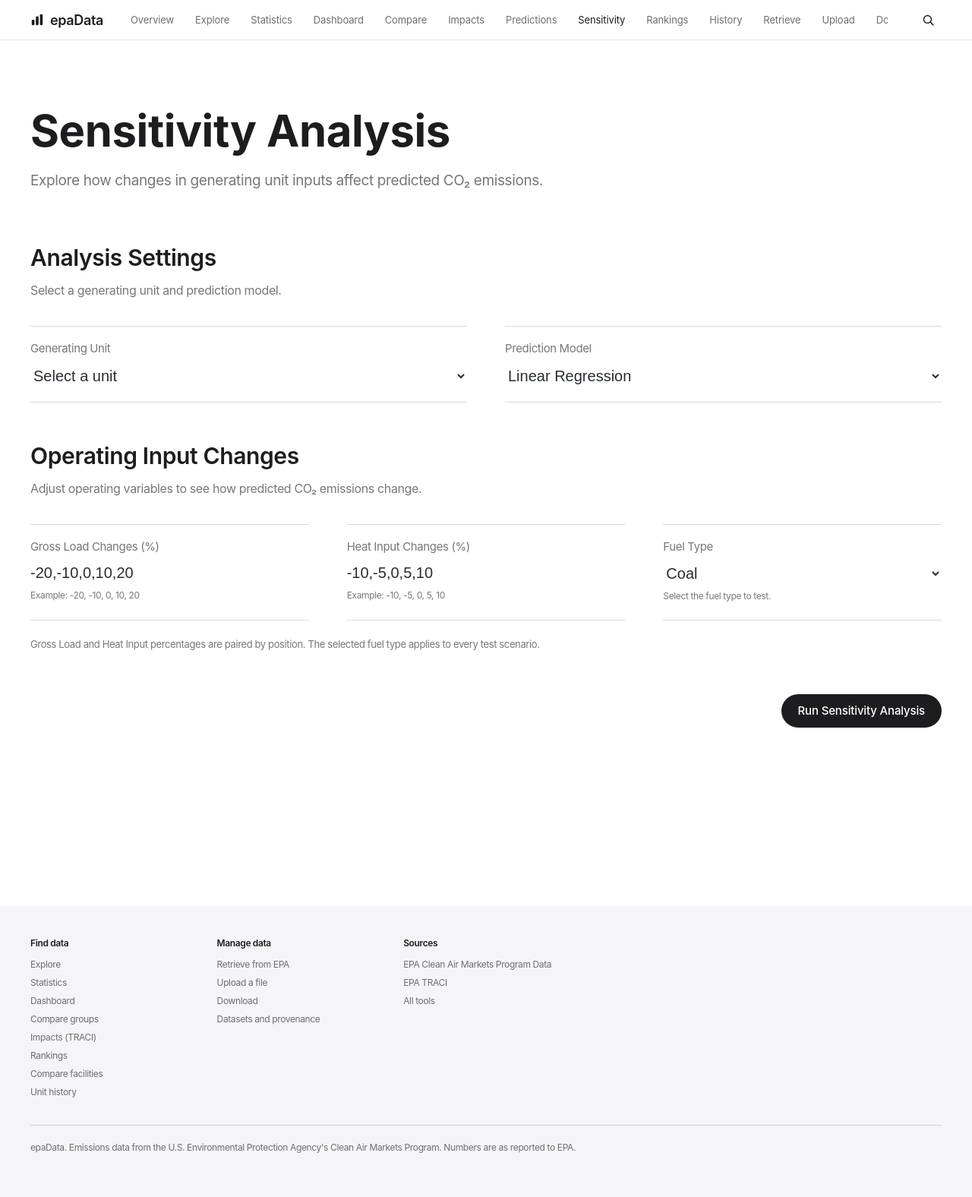
After one commit to MaggieFord8062/epaData, a Flask app: page /sensitivity in a window 1280 px wide. The commit adds this page. Shown: the whole page at 76% size. Run offline with Flask 3, Linux system fonts and the light colour scheme; data that the repository does not hold is empty; some libraries are stand-ins or nearby versions.

Commit message:
update sensitivity

```diff
--- a/app.py
+++ b/app.py
@@ -16,6 +16,7 @@ from client import CAMPDClient, CAMPDError
 from dotenv import load_dotenv
 from models import Facility, Unit, AnnualRecord, HourlyRecord, Dataset, UploadedFile
 from prediction import train_prediction_models, get_annual_co2_totals, generate_forecast
+from sensitivity import run_sensitivity_analysis
 import analysis
 import comparison
 import dashboard
@@ -2018,5 +2019,81 @@ def predictions():
         test_results=results["test_results"],
         forecasts=forecasts
     )
+
+# ---------- Sensitivity page ----------
+@app.route("/sensitivity", methods=["GET", "POST"])
+def sensitivity():
+    session = SessionLocal()
+
+    try:
+        units = (
+            session.query(Unit)
+            .order_by(Unit.epa_facility_id, Unit.epa_unit_id)
+            .all()
+        )
+
+        results = None
+        error = None
+
+        if request.method == "POST":
+            unit_key = int(request.form["unit_key"])
+            model = request.form["model"]
+
+            gross_load_changes = [
+                float(value.strip())
+                for value in request.form["gross_load_changes"].split(",")
+                if value.strip()
+            ]
+
+            heat_input_changes = [
+                float(value.strip())
+                for value in request.form["heat_input_changes"].split(",")
+                if value.strip()
+            ]
+
+            fuel_type = request.form["fuel_type"]
+
+            if model not in ["linear_regression", "decision_tree"]:
+                raise ValueError("Invalid prediction model.")
+
+            if len(gross_load_changes) != len(heat_input_changes):
+                raise ValueError(
+                    "Gross Load and Heat Input must have the same number of percentages."
+                )
+
+            if not gross_load_changes:
+                raise ValueError("Enter at least one percentage.")
+
+            results = run_sensitivity_analysis(
+                internal_unit_key=unit_key,
+                model_name=model,
+                gross_load_changes=gross_load_changes,
+                heat_input_changes=heat_input_changes,
+                fuel_type=fuel_type
+            )
+
+            if "error" in results:
+                error = results["error"]
+                results = None
+
+        return render_template(
+            "sensitivity.html",
+            units=units,
+            results=results,
+            error=error
+        )
+
+    except (ValueError, TypeError, KeyError) as e:
+        return render_template(
+            "sensitivity.html",
+            units=units,
+            results=None,
+            error=str(e)
+        )
+
+    finally:
+        session.close()
+
+
 if __name__ == "__main__":
     app.run(debug=True)
--- a/static/style.css
+++ b/static/style.css
@@ -2187,3 +2187,154 @@ p.test-results {
         grid-template-columns: 1fr;
     }
 }
+
+/* ===================================
+   Sensitivity Analysis
+=================================== */
+
+.sensitivity-page {
+    padding-bottom: 40px;
+}
+
+.sensitivity-title {
+    font-size: 58px;
+    font-weight: 700;
+    margin-top: 0;
+    margin-bottom: 12px;
+    line-height: 1.1;
+}
+
+.sensitivity-description {
+    color: #777;
+    font-size: 19px;
+    margin-bottom: 65px;
+}
+
+.sensitivity-section {
+    margin-bottom: 55px;
+}
+
+.sensitivity-section h2 {
+    font-size: 30px;
+    font-weight: 600;
+    margin-bottom: 8px;
+}
+
+.sensitivity-subtitle {
+    color: #777;
+    font-size: 16px;
+    margin-top: 0;
+    margin-bottom: 35px;
+}
+
+.sensitivity-grid {
+    display: grid;
+    gap: 35px 50px;
+}
+
+.sensitivity-grid-two {
+    grid-template-columns: repeat(2, minmax(0, 1fr));
+}
+
+.sensitivity-grid-three {
+    grid-template-columns: repeat(3, minmax(0, 1fr));
+}
+
+.sensitivity-variable {
+    display: flex;
+    flex-direction: column;
+    min-width: 0;
+    border-top: 1px solid #d8dbe0;
+    border-bottom: 1px solid #d8dbe0;
+    padding: 18px 0 22px;
+}
+
+.sensitivity-variable label {
+    color: #777;
+    font-size: 15px;
+    font-weight: 400;
+    margin-bottom: 12px;
+}
+
+.sensitivity-control {
+    width: 100%;
+    min-width: 0;
+    border: none;
+    outline: none;
+    background: transparent;
+    color: #292d32;
+    font-size: 20px;
+    padding: 0;
+}
+
+.sensitivity-control:focus {
+    box-shadow: none;
+    outline: none;
+}
+
+.sensitivity-variable small {
+    color: #777;
+    font-size: 12px;
+    margin-top: 9px;
+}
+
+.sensitivity-input-section {
+    margin-top: 48px;
+}
+
+.sensitivity-note {
+    color: #777;
+    font-size: 13px;
+    margin-top: 22px;
+}
+
+.sensitivity-actions {
+    display: flex;
+    justify-content: flex-end;
+    margin-top: 28px;
+}
+
+.sensitivity-actions .btn {
+    padding: 10px 22px;
+}
+
+.sensitivity-results {
+    margin-top: 65px;
+}
+
+.sensitivity-results h3 {
+    font-size: 21px;
+    font-weight: 600;
+    margin-top: 40px;
+    margin-bottom: 25px;
+}
+
+.sensitivity-result-value {
+    font-size: 21px;
+    color: #292d32;
+}
+
+.sensitivity-table-heading {
+    border-top: 1px solid #d8dbe0;
+    padding-top: 30px;
+}
+
+@media (max-width: 768px) {
+    .sensitivity-title {
+        font-size: 32px;
+    }
+
+    .sensitivity-description {
+        font-size: 16px;
+        margin-bottom: 40px;
+    }
+
+    .sensitivity-grid-two,
+    .sensitivity-grid-three {
+        grid-template-columns: 1fr;
+    }
+
+    .sensitivity-grid {
+        gap: 18px;
+    }
+}
--- a/templates/base.html
+++ b/templates/base.html
@@ -17,6 +17,7 @@
     ("/comparison", "Compare"),
     ("/impacts", "Impacts"),
     ("/predictions", "Predictions"),
+    ("/sensitivity", "Sensitivity"),
     ("/advanced-search", "Rankings"),
     ("/history", "History"),
     ("/retrieve", "Retrieve"),
--- /dev/null
+++ b/templates/sensitivity.html
@@ -0,0 +1,267 @@
+
+{% extends "base.html" %}
+
+{% block content %}
+
+<div class="container-fluid px-3 px-md-4 sensitivity-page">
+
+    <h1 class="sensitivity-title">Sensitivity Analysis</h1>
+
+    <p class="sensitivity-description">
+        Explore how changes in generating unit inputs affect predicted CO₂ emissions.
+    </p>
+
+    <!-- Analysis Settings -->
+    <section class="sensitivity-section">
+
+        <h2>Analysis Settings</h2>
+
+        <p class="sensitivity-subtitle">
+            Select a generating unit and prediction model.
+        </p>
+
+        <form method="POST" action="/sensitivity">
+
+            <div class="sensitivity-grid sensitivity-grid-two">
+
+                <div class="sensitivity-variable">
+                    <label for="unit_key">Generating Unit</label>
+
+                    <select name="unit_key" id="unit_key"
+                            class="sensitivity-control" required>
+
+                        <option value="">Select a unit</option>
+
+                        {% for unit in units %}
+                            <option value="{{ unit.internal_unit_key }}">
+                                {{ unit.facility.facility_name if unit.facility else 'Unknown Facility' }}
+                                - Unit {{ unit.epa_unit_id }}
+                            </option>
+                        {% endfor %}
+
+                    </select>
+                </div>
+
+                <div class="sensitivity-variable">
+                    <label for="model">Prediction Model</label>
+
+                    <select name="model" id="model"
+                            class="sensitivity-control">
+                        <option value="linear_regression">Linear Regression</option>
+                        <option value="decision_tree">Decision Tree</option>
+                    </select>
+                </div>
+
+            </div>
+
+            <!-- Operating Inputs -->
+            <div class="sensitivity-section sensitivity-input-section">
+
+                <h2>Operating Input Changes</h2>
+
+                <p class="sensitivity-subtitle">
+                    Adjust operating variables to see how predicted CO₂ emissions change.
+                </p>
+
+                <div class="sensitivity-grid sensitivity-grid-three">
+
+                    <div class="sensitivity-variable">
+                        <label for="gross_load_changes">
+                            Gross Load Changes (%)
+                        </label>
+
+                        <input
+                            type="text"
+                            name="gross_load_changes"
+                            id="gross_load_changes"
+                            class="sensitivity-control"
+                            value="-20,-10,0,10,20"
+                            required
+                        >
+
+                        <small>Example: -20, -10, 0, 10, 20</small>
+                    </div>
+
+                    <div class="sensitivity-variable">
+                        <label for="heat_input_changes">
+                            Heat Input Changes (%)
+                        </label>
+
+                        <input
+                            type="text"
+                            name="heat_input_changes"
+                            id="heat_input_changes"
+                            class="sensitivity-control"
+                            value="-10,-5,0,5,10"
+                            required
+                        >
+
+                        <small>Example: -10, -5, 0, 5, 10</small>
+                    </div>
+
+                    <div class="sensitivity-variable">
+                        <label for="fuel_type">Fuel Type</label>
+
+                        <select name="fuel_type" id="fuel_type"
+                                class="sensitivity-control" required>
+                            <option value="Coal">Coal</option>
+                            <option value="Coal Refuse">Coal Refuse</option>
+                            <option value="Diesel Oil">Diesel Oil</option>
+                            <option value="Natural Gas">Natural Gas</option>
+                            <option value="Other Gas">Other Gas</option>
+                            <option value="Other Oil">Other Oil</option>
+                            <option value="Other Solid Fuel">Other Solid Fuel</option>
+                            <option value="PetroleumCoke">PetroleumCoke</option>
+                            <option value="Pipeline Natural Gas">Pipeline Natural Gas</option>
+                            <option value="Process Gas">Process Gas</option>
+                            <option value="Residual Oil">Residual Oil</option>
+                            <option value="Tire Derived Fuel">Tire Derived Fuel</option>
+                            <option value="Wood">Wood</option>
+                        </select>
+
+                        <small>Select the fuel type to test.</small>
+                    </div>
+
+                </div>
+
+                <p class="sensitivity-note">
+                    Gross Load and Heat Input percentages are paired by position.
+                    The selected fuel type applies to every test scenario.
+                </p>
+
+            </div>
+
+            <div class="sensitivity-actions">
+                <button type="submit" class="btn btn-primary">
+                    Run Sensitivity Analysis
+                </button>
+            </div>
+
+        </form>
+
+    </section>
+
+    {% if error %}
+    <div class="alert alert-danger mt-4">
+        {{ error }}
+    </div>
+    {% endif %}
+
+    {% if results %}
+
+    <!-- Results -->
+    <section class="sensitivity-section sensitivity-results">
+
+        <h2>Sensitivity Analysis Results</h2>
+
+        <h3>Baseline Information</h3>
+
+        <div class="sensitivity-grid sensitivity-grid-three">
+
+            <div class="sensitivity-variable">
+                <label>Baseline Year</label>
+                <div class="sensitivity-result-value">
+                    {{ results.baseline_year }}
+                </div>
+            </div>
+
+            <div class="sensitivity-variable">
+                <label>Baseline Gross Load</label>
+                <div class="sensitivity-result-value">
+                    {{ "%.2f"|format(results.baseline_gross_load) }}
+                </div>
+            </div>
+
+            <div class="sensitivity-variable">
+                <label>Baseline Heat Input</label>
+                <div class="sensitivity-result-value">
+                    {{ "%.2f"|format(results.baseline_heat_input) }}
+                </div>
+            </div>
+
+            <div class="sensitivity-variable">
+                <label>Baseline Fuel Type</label>
+                <div class="sensitivity-result-value">
+                    {{ results.baseline_fuel_type }}
+                </div>
+            </div>
+
+            <div class="sensitivity-variable">
+                <label>Selected Scenario Fuel</label>
+                <div class="sensitivity-result-value">
+                    {{ results.selected_fuel_type }}
+                </div>
+            </div>
+
+            <div class="sensitivity-variable">
+                <label>Baseline Predicted CO₂</label>
+                <div class="sensitivity-result-value">
+                    {{ "%.2f"|format(results.baseline_prediction) }}
+                </div>
+            </div>
+
+        </div>
+
+        <h3 class="sensitivity-table-heading">Scenario Results</h3>
+
+        <p class="sensitivity-subtitle">
+            Each row shows the predicted result after applying the selected input changes.
+        </p>
+
+        <div class="table-responsive">
+
+            <table class="table table-striped">
+
+                <thead>
+                    <tr>
+                        <th>Gross Load Change</th>
+                        <th>New Gross Load</th>
+                        <th>Heat Input Change</th>
+                        <th>New Heat Input</th>
+                        <th>Fuel Type</th>
+                        <th>Predicted CO₂</th>
+                        <th>Absolute Change</th>
+                        <th>Percent Change</th>
+                        <th>Range Status</th>
+                    </tr>
+                </thead>
+
+                <tbody>
+                    {% for row in results.results %}
+                    <tr>
+                        <td>{{ row.gross_load_change }}%</td>
+                        <td>{{ "%.2f"|format(row.gross_load_value) }}</td>
+                        <td>{{ row.heat_input_change }}%</td>
+                        <td>{{ "%.2f"|format(row.heat_input_value) }}</td>
+                        <td>{{ row.fuel_type }}</td>
+                        <td>{{ "%.2f"|format(row.predicted_co2) }}</td>
+                        <td>{{ "%.2f"|format(row.absolute_change) }}</td>
+                        <td>
+                            {% if row.percent_change is not none %}
+                                {{ "%.2f"|format(row.percent_change) }}%
+                            {% else %}
+                                N/A
+                            {% endif %}
+                        </td>
+                        <td>
+                            {% if row.out_of_range %}
+                                <span class="text-danger">Outside training range</span>
+                            {% else %}
+                                <span class="text-success">Within range</span>
+                            {% endif %}
+                        </td>
+                    </tr>
+                    {% endfor %}
+                </tbody>
+
+            </table>
+
+        </div>
+
+    </section>
+
+    {% endif %}
+
+</div>
+
+{% endblock %}
```
Also changed, not shown: sensitivity.py (added, +253 -0 lines).
